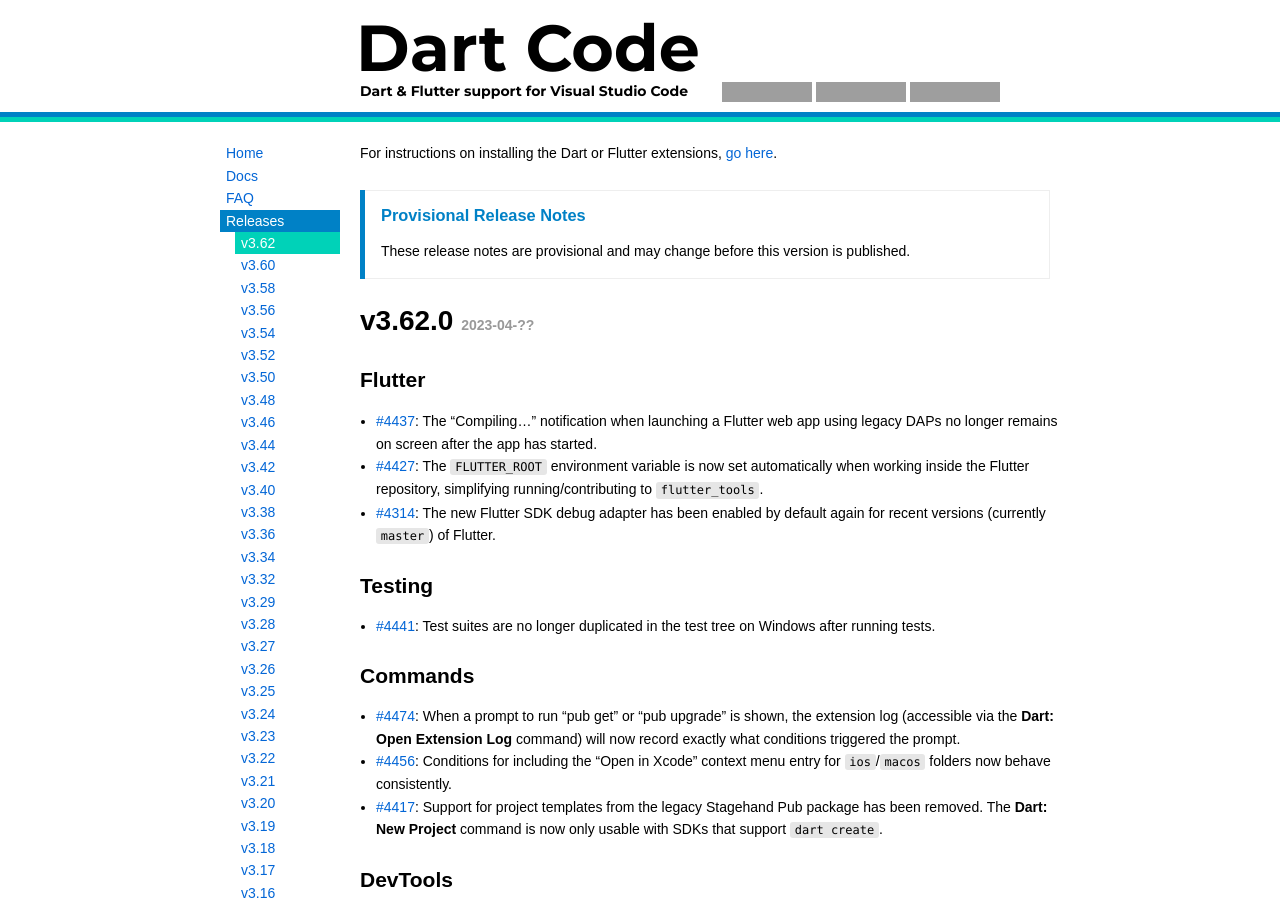
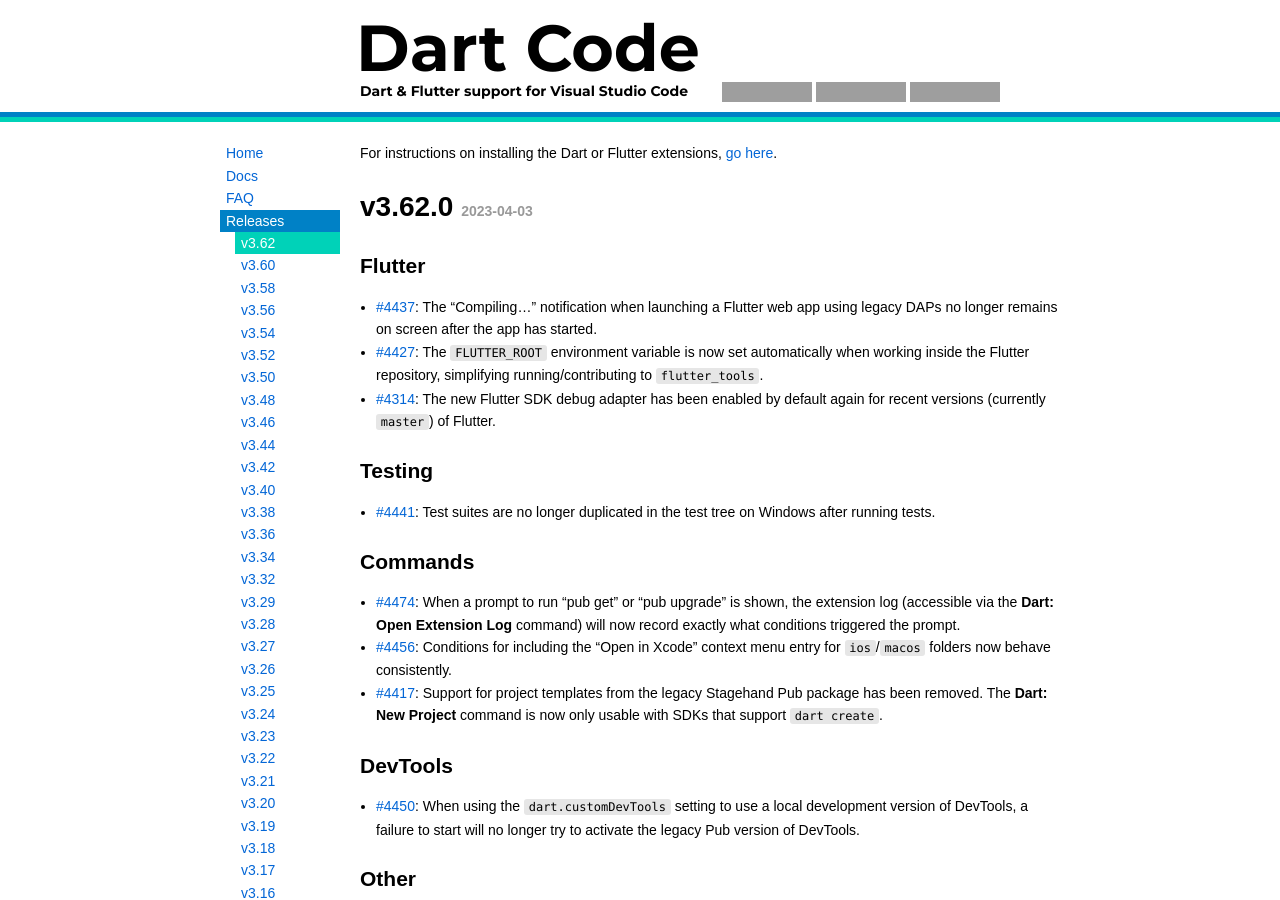
Before and after one commit to Dart-Code/Website, a Jekyll site: the page built from _releases/v3.62.md, in a window 1280 px wide and 900 px high. Built offline with Jekyll 4.4.1, drawn with Linux system fonts in a browser that asks for light colours; grey boxes are pictures that could not be loaded.

Commit message:
Final 3.62 release notes

```diff
--- a/_releases/v3.62.md
+++ b/_releases/v3.62.md
@@ -2,10 +2,9 @@
 title: v3.62
 sort_order: v0003_0062
 excerpt: "Terminal paths, SDK DAP improvements, removal of legacy functionality"
-provisional: true
 ---
 
-# v3.62.0 *2023-04-??*
+# v3.62.0 *2023-04-03*
 
 
 ## Flutter
```
